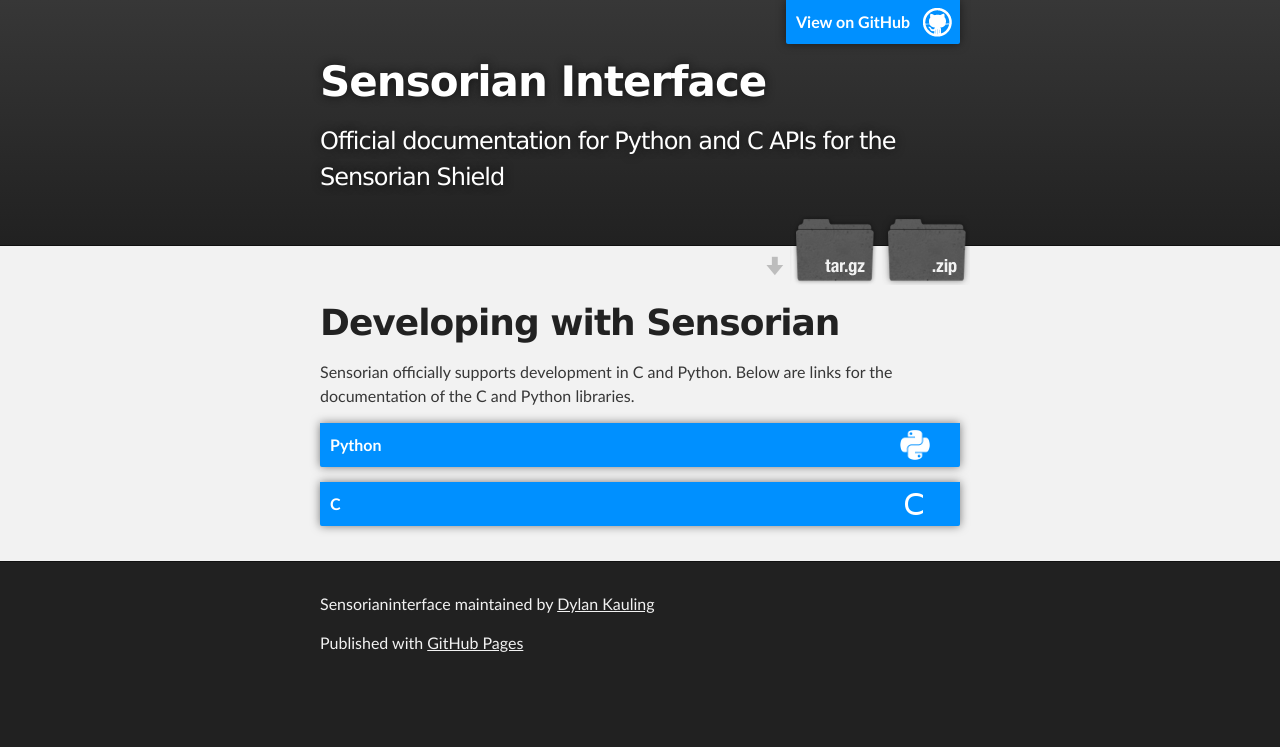
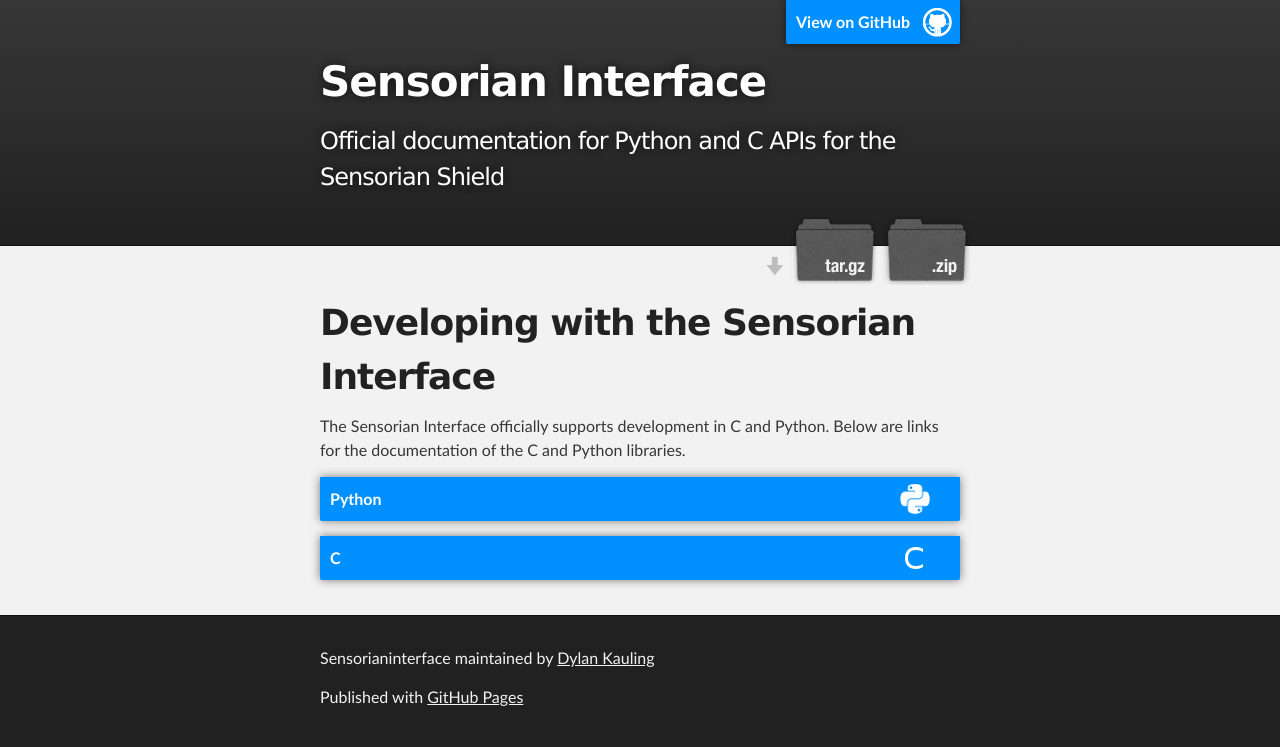
Before and after one commit to Gunsmithy/SensorianInterface, a plain HTML site: page index.html in a window 1280 px wide. Drawn offline with Linux system fonts and the light colour scheme.

Commit message:
Updated index.html
Updated some of the auto-generated stuff in index.html

```diff
--- a/index.html
+++ b/index.html
@@ -4,7 +4,7 @@
   <head>
     <meta charset='utf-8'>
     <meta http-equiv="X-UA-Compatible" content="chrome=1">
-    <meta name="description" content="Sensorianinterface : Official documentation for Python and C APIs for the Sensorian Shield">
+    <meta name="description" content="Sensorian Interface : Official documentation for Python and C APIs for the Sensorian Shield">
 
     <link rel="stylesheet" type="text/css" media="screen" href="stylesheets/stylesheet.css">
 
@@ -31,8 +31,8 @@
     <!-- MAIN CONTENT -->
     <div id="main_content_wrap" class="outer">
       <section id="main_content" class="inner">
-        <h1>Developing with Sensorian</h1>
-        <p>Sensorian officially supports development in C and Python. Below are links for the documentation of the C and Python libraries.</p>
+        <h1>Developing with the Sensorian Interface </h1>
+        <p>The Sensorian Interface officially supports development in C and Python. Below are links for the documentation of the C and Python libraries.</p>
         <p>
             <a id="link_banner_python" href="python_docs/index.html">Python</a>
         </p>
```
